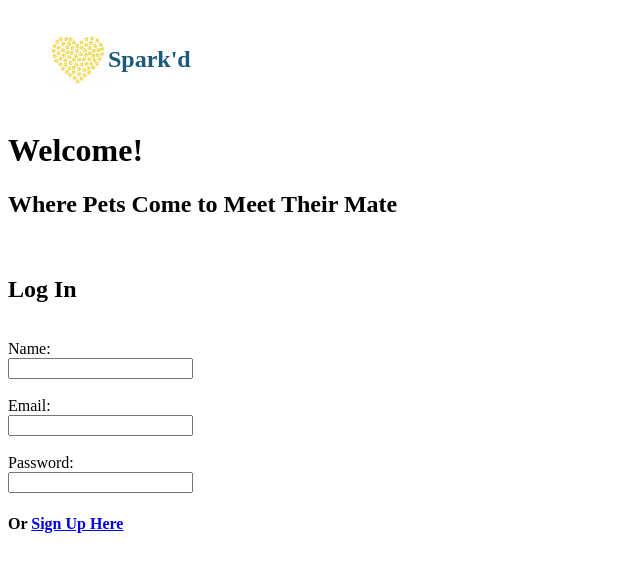
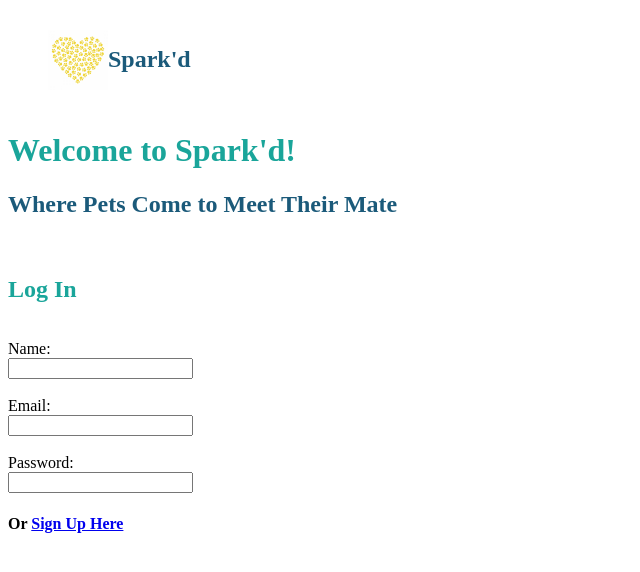
Before and after one commit to Robert-Ricci/dog-dating-app, a React (Create React App) app in the folder dog-dating-app-client/: page / in a window 1280 px wide. Shown: the top 572 px of the page, without its empty margins (0-640 px from the left). Built offline with nearby package versions, Linux system fonts and the light colour scheme.

Commit message:
added colors to text

```diff
--- a/dog-dating-app-client/src/components/Home.js
+++ b/dog-dating-app-client/src/components/Home.js
@@ -17,10 +17,10 @@ const Home = () => {
       </ul>
       <h2 style={{ color: "#1b5a7a", paddingTop: "26px" }}>Spark'd</h2>
       <br />
-      <h1> Welcome! </h1>
-      <h2>Where Pets Come to Meet Their Mate</h2>
+      <h1 style={{ color: "#1aa59a" }}> Welcome to Spark'd! </h1>
+      <h2 style={{ color: "#1b5a7a" }}>Where Pets Come to Meet Their Mate</h2>
       <br />
-      <h2>Log In </h2>
+      <h2 style={{ color: "#1aa59a" }}>Log In </h2>
     </div>
   );
 };
```
